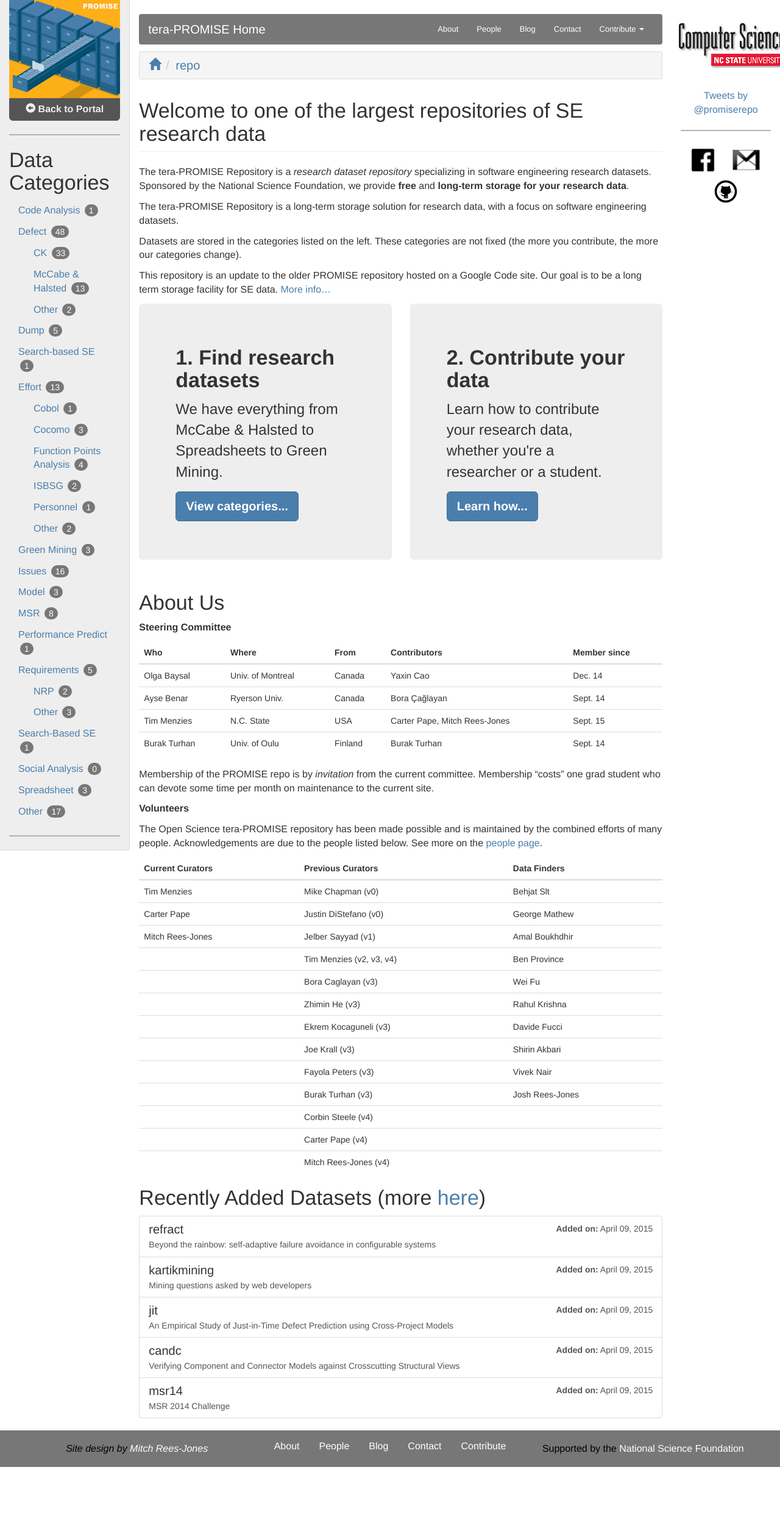
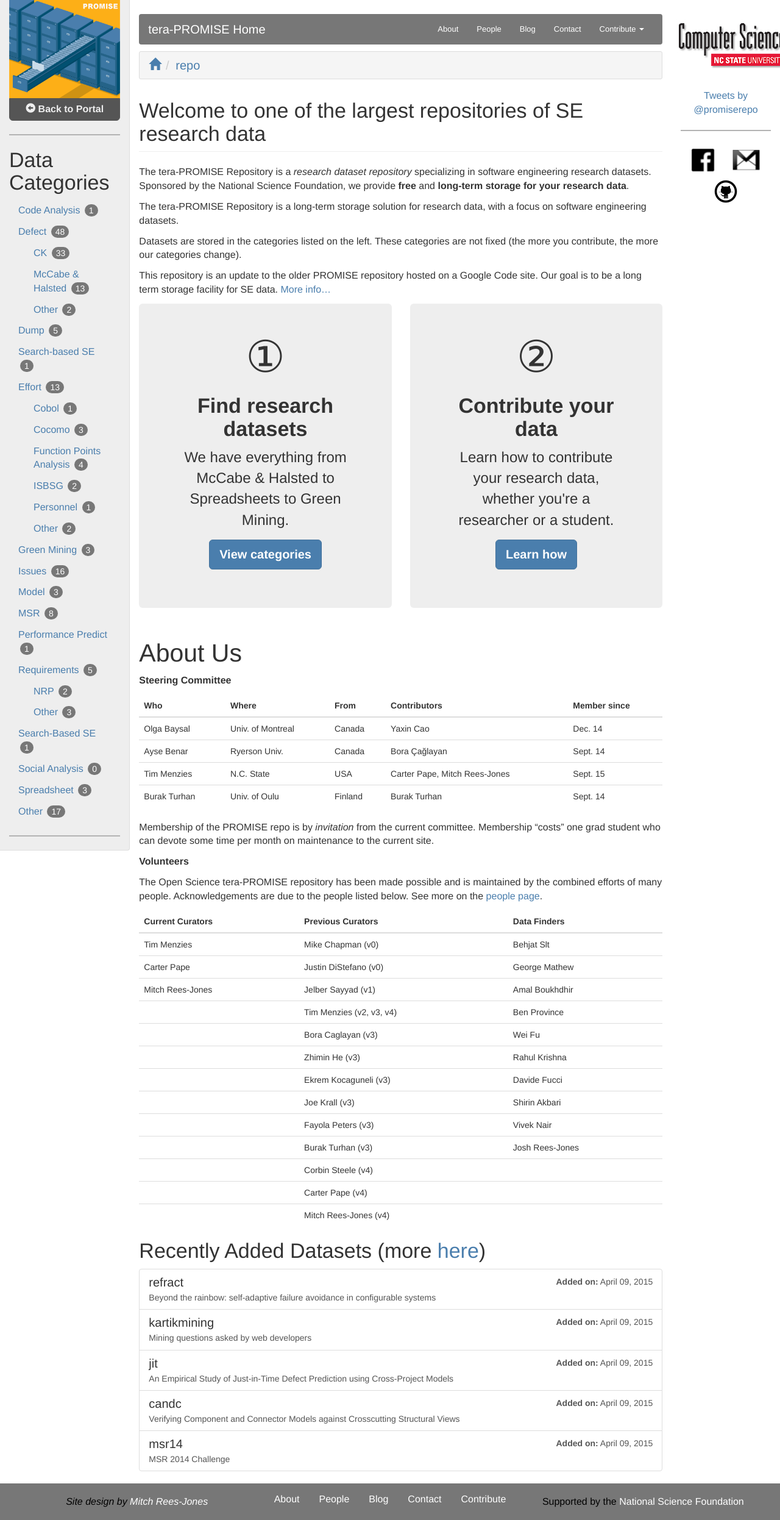
Before and after one commit to reesjones/reesjones.github.io, a Jekyll site: the page built from repo/index.md, in a window 1280 px wide. Shown: the whole page at 61% size. Built offline with Jekyll 4.4.1, drawn with Linux system fonts in a browser that asks for light colours; comment, search, counter and statistics services are not loaded; before the commit the page ends 2406 px from its top, so only the background shows below that.

Commit message:
Updates repo homepage

```diff
--- a/repo/index.md
+++ b/repo/index.md
@@ -17,22 +17,26 @@
 <div class="row">
 	<div class="col-lg-6 col-md-6">
 		<div class="jumbotron">
-			<h2><strong>1. Find research datasets</strong></h2>
+			<h1>&#9312;</h1>
+			<h2><strong>Find research datasets</strong></h2>
 			<p>We have everything from McCabe & Halsted to Spreadsheets to Green Mining.</p>
-			<p><a class="btn btn-primary btn-lg" href="/repo/categories" role="button">View categories...</a></p>
+			<p><a class="btn btn-primary btn-lg" href="/repo/categories" role="button">View categories
+			</a></p>
 		</div>
 	</div>
 
 	<div class="col-lg-6 col-md-6">
 		<div class="jumbotron">
-		  <h2><strong>2. Contribute your data</strong></h2>
-		  <p>Learn how to contribute your research data, whether you're a researcher or a student.</p>
-		  <p><a class="btn btn-primary btn-lg" href="/repo/contribute" role="button">Learn how...</a></p>
+			<h1>&#9313;</h1>
+			<h2><strong>Contribute your data</strong></h2>
+			<p>Learn how to contribute your research data, whether you're a researcher or a student.</p>
+			<p><a class="btn btn-primary btn-lg" href="/repo/contribute" role="button">Learn how
+			</a></p>
 		</div>
 	</div>
 </div>
 
-## About Us
+# About Us
 
 **Steering Committee**
 
```
Also changed, not shown: _less/repo.less (+8 -0 lines), css/style.css, 2 other files.
